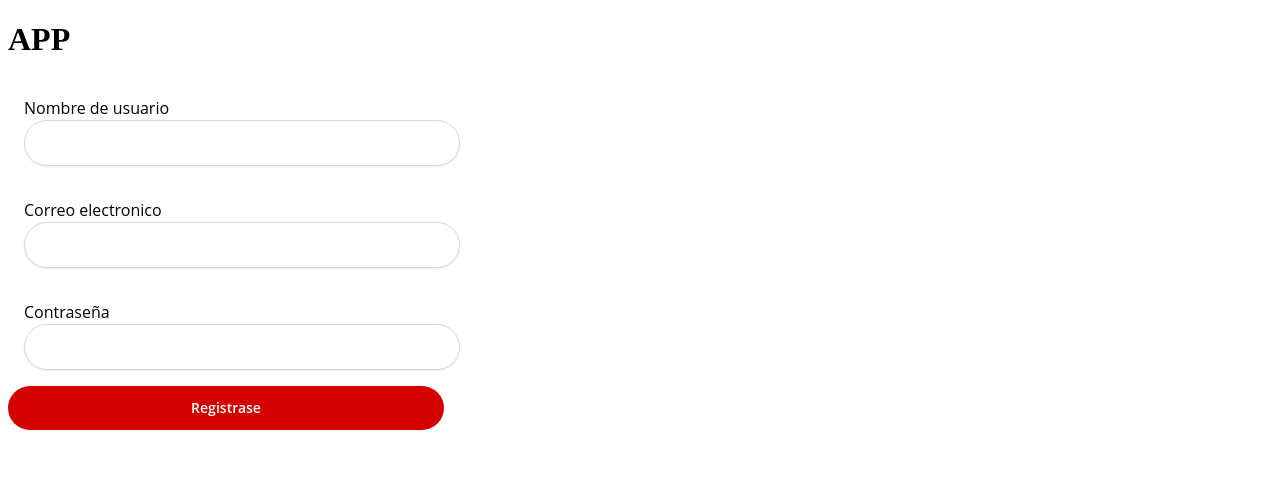
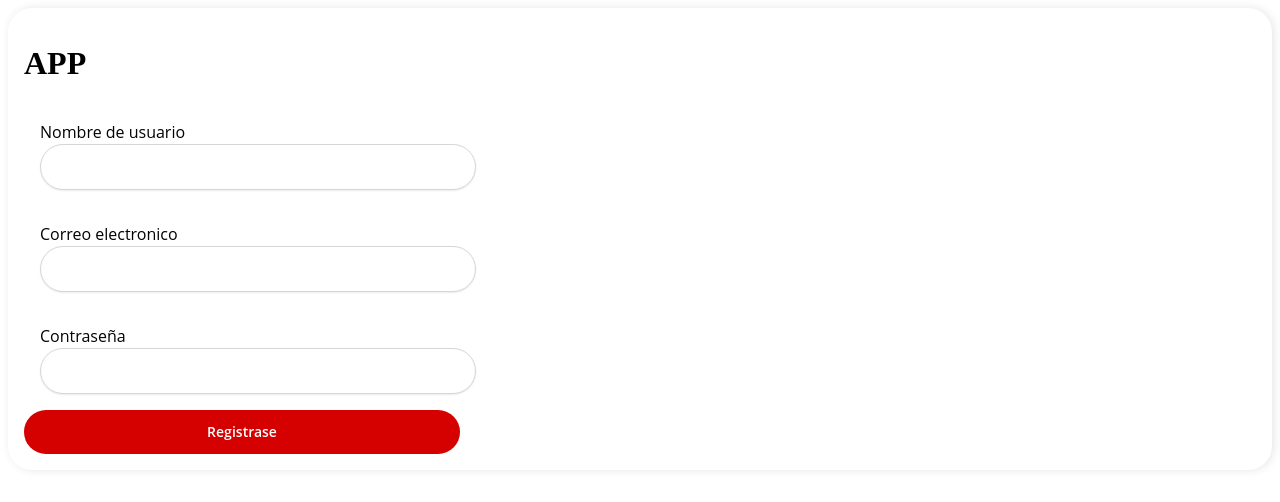
Before and after one commit to nroxDev/gestion-finanzas-personales, a Vue app in the folder frontend/: page / in a window 1280 px wide. Shown: the top 502 px of the page. Built offline with nearby package versions, Linux system fonts and the light colour scheme.

Commit message:
añade el componente CajaSombreada

```diff
--- a/frontend/src/App.vue
+++ b/frontend/src/App.vue
@@ -1,25 +1,27 @@
 <template>
-  <h1>APP</h1>
-     <InputTexto texto="Nombre de usuario"/>
-     <InputTexto texto="Correo electronico"/>
-     <InputTexto texto="Contraseña"/>
-     <BotonFormulario texto="Registrase"/>
+  <CajaSombreada>
+    <h1>APP</h1>
+    <InputTexto texto="Nombre de usuario" />
+    <InputTexto texto="Correo electronico" />
+    <InputTexto texto="Contraseña" />
+    <BotonFormulario texto="Registrase" />
+  </CajaSombreada>
 
 </template>
 
 <script>
 import InputTexto from './components/InputTexto.vue';
 import BotonFormulario from './components/BotonFormulario.vue';
+import CajaSombreada from './components/CajaSombreada.vue';
 
 export default {
   name: 'App',
   components: {
     InputTexto,
-    BotonFormulario
+    BotonFormulario,
+    CajaSombreada
   }
 }
 </script>
 
-<style>
-
-</style>
+<style></style>
--- /dev/null
+++ b/frontend/src/components/CajaSombreada.vue
@@ -0,0 +1,22 @@
+<template>
+    <div class="caja-sombreada">
+        <slot></slot>
+    </div>
+</template>
+
+<script>
+export default {
+    name: "CajaSombreada",
+    props: {}
+}
+</script>
+
+
+<style>
+.caja-sombreada {
+  background-color: #ffffff;
+  border-radius: 24px;
+  box-shadow: 2px 0px 10px rgba(3,3,3,0.1);
+  padding: 16px;
+}
+</style>
```
